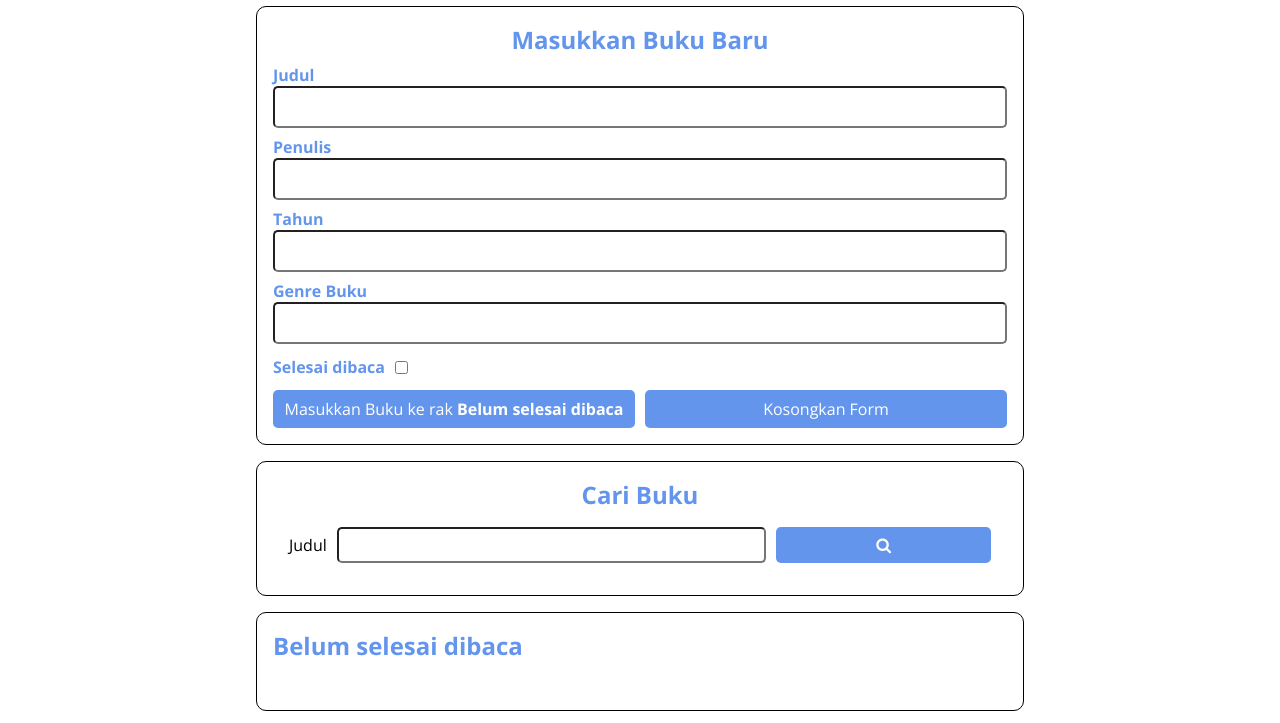
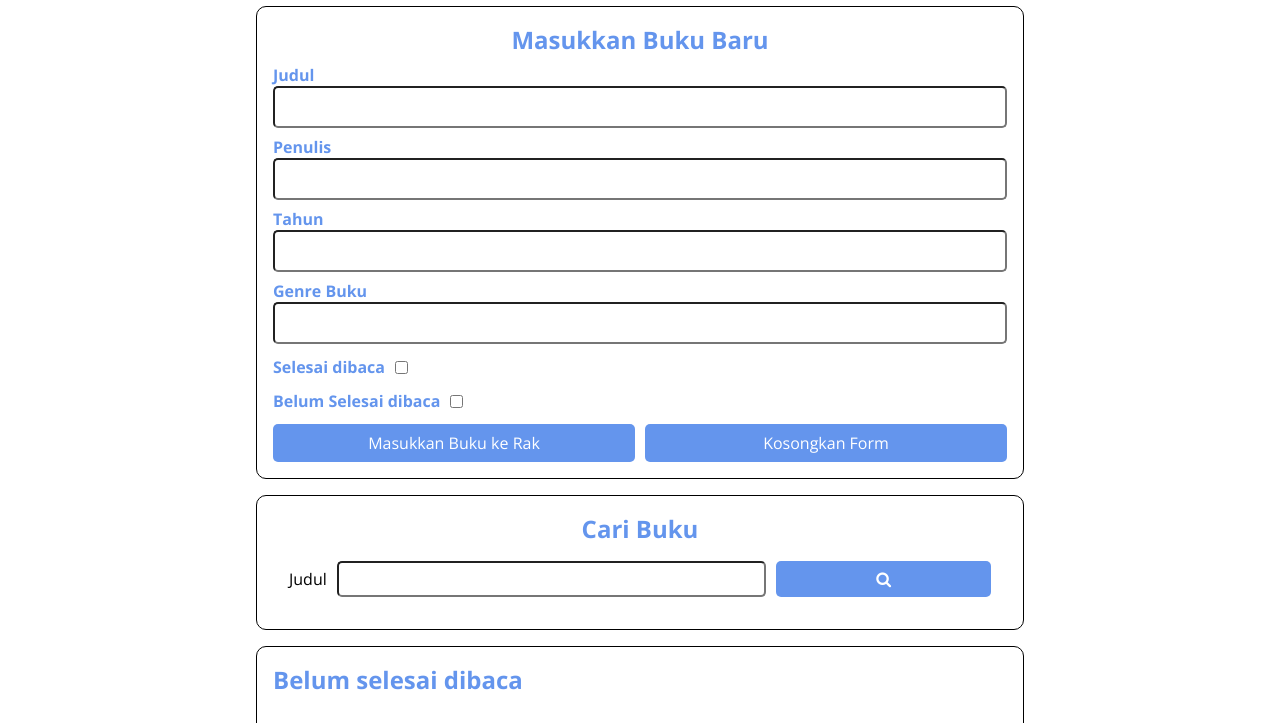
Before and after one commit to tianiita/bookshelf_app, a plain HTML site: page index.html in a window 1280 px wide. Shown: the part 77-800 px from the top of the page. Drawn offline with nearby package versions, Linux system fonts and the light colour scheme.

Commit message:
Update index.html

```diff
--- a/index.html
+++ b/index.html
@@ -46,8 +46,12 @@
         <label for="inputBookIsComplete">Selesai dibaca</label>
         <input id="inputBookIsComplete" type="checkbox">
       </div>
+      <div class="input_inline">
+        <label for="inputBookIsNotComplete">Belum Selesai dibaca</label>
+        <input id="inputBookIsNotComplete" type="checkbox">
+      </div>
       <div class="input_button">
-        <button id="bookSubmit" type="submit">Masukkan Buku ke rak <span>Belum selesai dibaca</span></button>
+        <button id="bookSubmit" type="submit">Masukkan Buku ke Rak</button>
         <button id="bookReset" type="Reset">Kosongkan Form</button>
       </div>
     </form>
```
